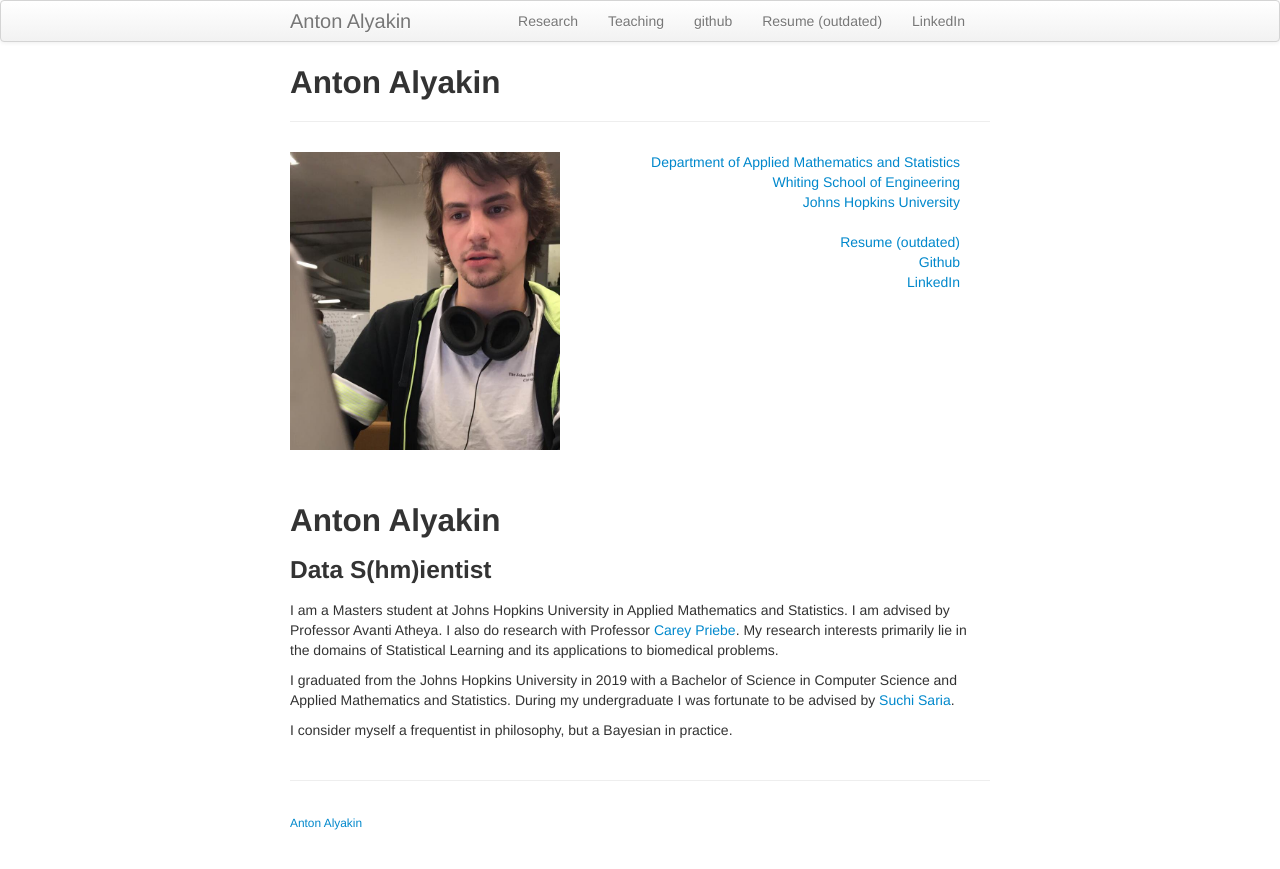
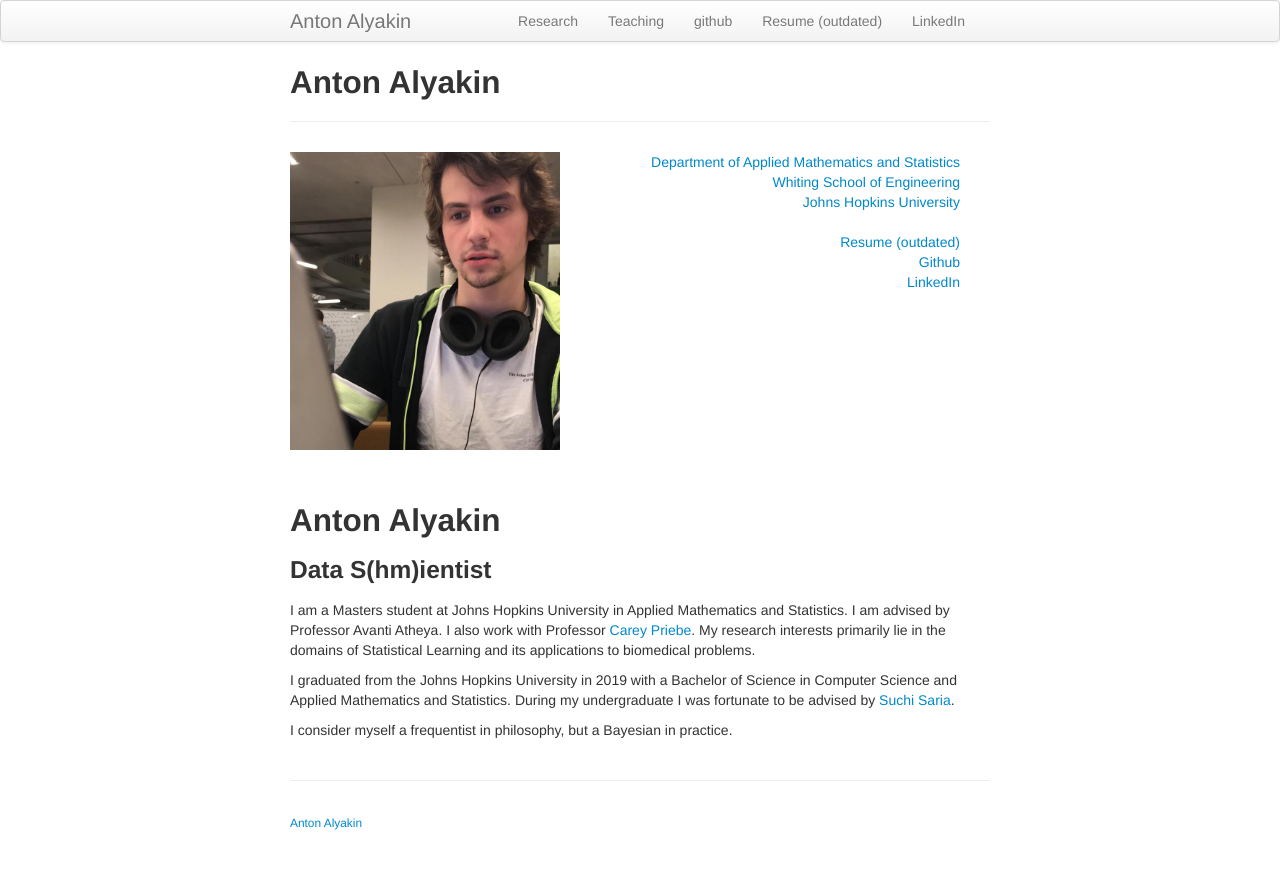
Before and after one commit to alyakin314/alyakin314.github.io, a Jekyll site: the page built from index.md, in a window 1280 px wide. Shown: the top 869 px of the page. Built offline with Jekyll 4.4.1, drawn with Linux system fonts in a browser that asks for light colours.

Commit message:
Rephreased the index

```diff
--- a/index.md
+++ b/index.md
@@ -30,7 +30,7 @@ description: Graduate Student at Johns Hopkins
 
 I am a Masters student at Johns Hopkins University in Applied Mathematics and
 Statistics.
-I am advised by Professor Avanti Atheya. I also do research with  Professor
+I am advised by Professor Avanti Atheya. I also work with  Professor
 [Carey Priebe](https://www.ams.jhu.edu/~priebe/).
 My research interests primarily lie in the domains of Statistical Learning and
 its applications to biomedical problems.
```
